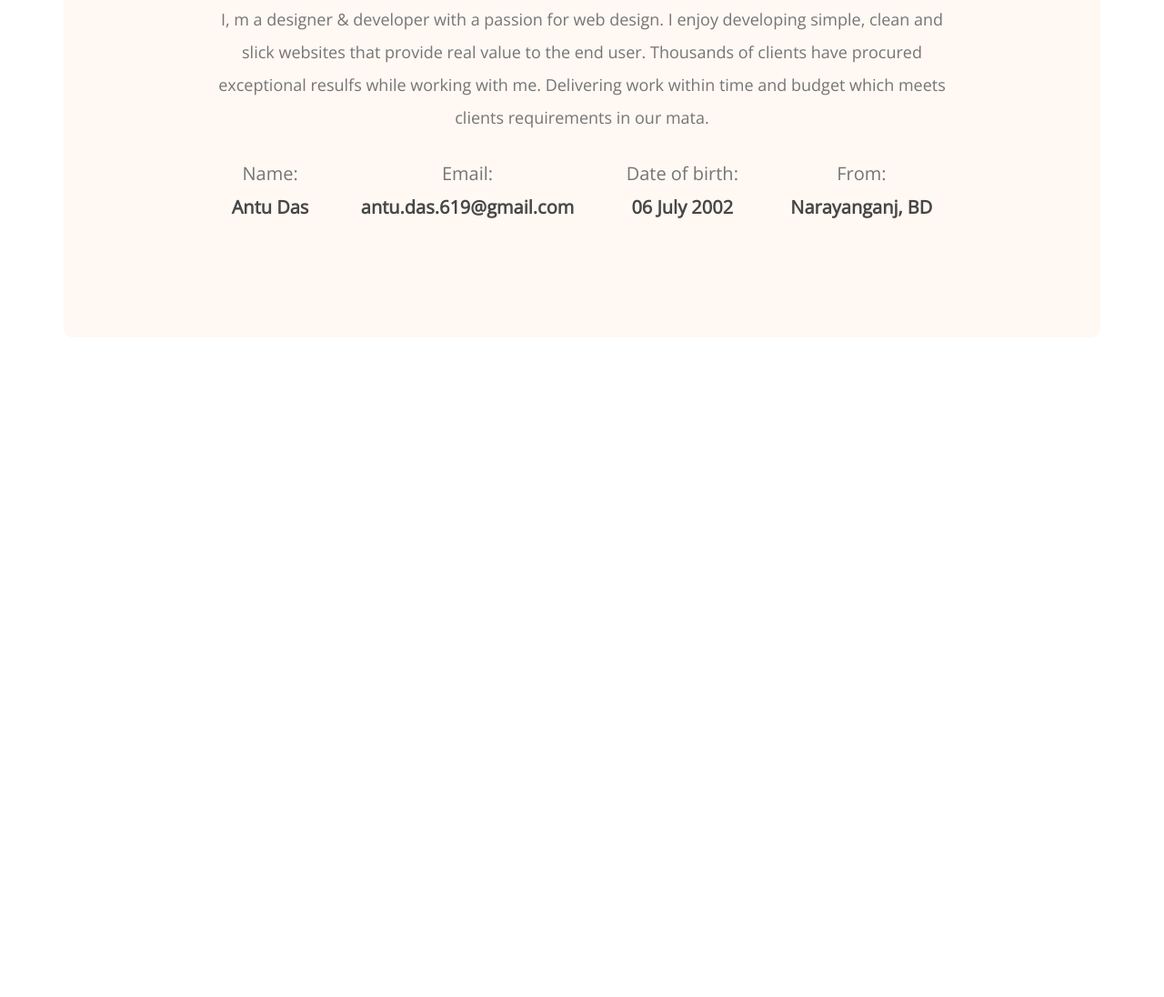
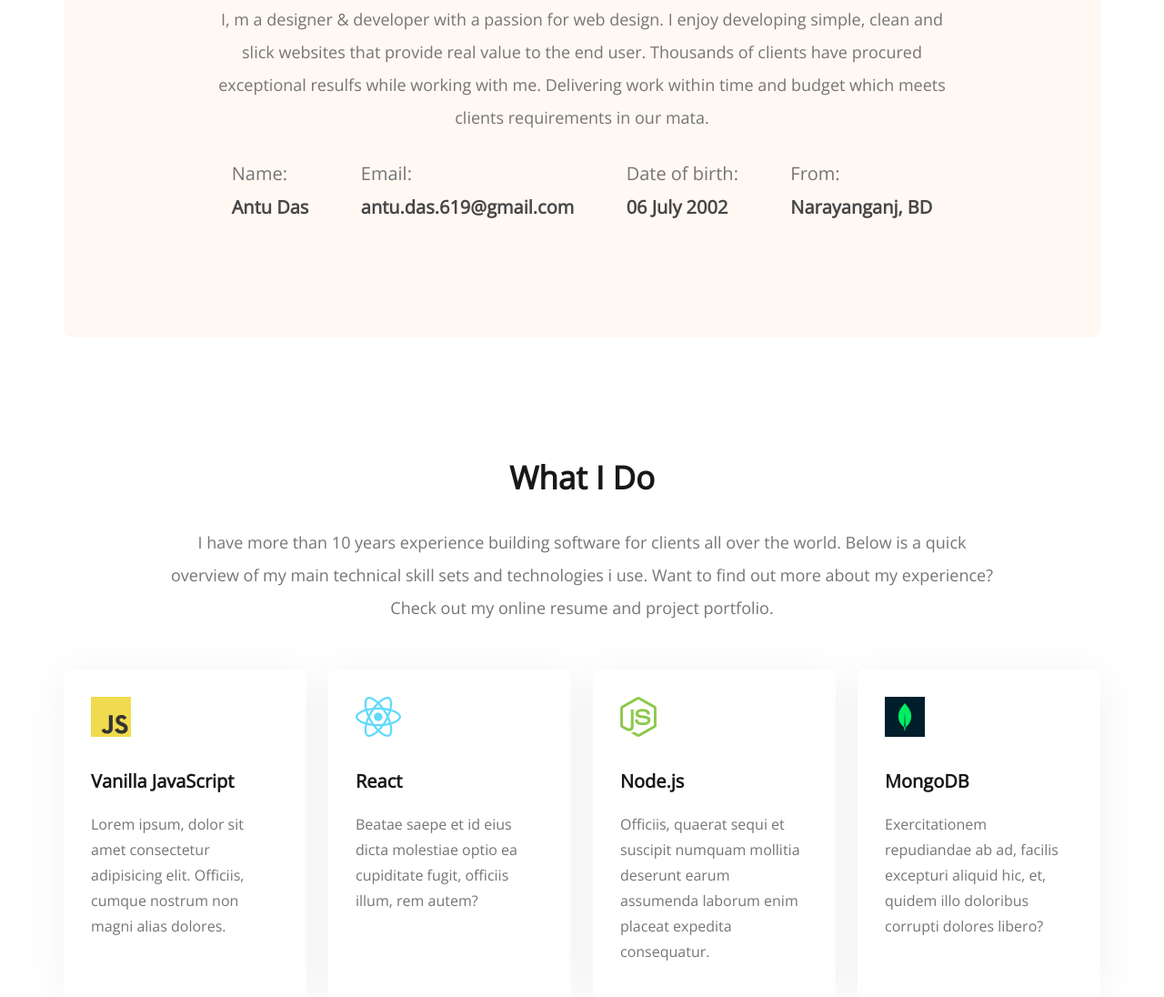
Before and after one commit to antu619/portfolio-project, a plain HTML site: page index.html in a window 1280 px wide. Shown: the part 1153-2249 px from the top of the page at 91% size. Before the commit the page ends 1524 px from the top, so only its background shows below. Drawn offline with nearby package versions, Linux system fonts and the light colour scheme.

Commit message:
Created What I Do Section

```diff
--- a/css/styles.css
+++ b/css/styles.css
@@ -91,6 +91,7 @@ nav li{
     font-size: 35px;
     font-weight: 700;
     color: #181818;
+    text-align: center;
 }
 .section-text{
     color: #757575;
@@ -98,6 +99,7 @@ nav li{
     line-height: 2;
     font-size: 18px;
     font-weight: 400;
+    text-align: center;
 }
 
 /* Main Styles */
@@ -107,7 +109,6 @@ main{
 }
 .about{
     margin-top: 130px;
-    text-align: center;
     background: #FFF8F3;
     border-radius: 10px;
     padding: 130px 156px;
@@ -127,3 +128,33 @@ main{
     font-size: 20px;
     font-weight: 700;
 }
+
+/* What I Do Styles */
+.what-i-do{
+    margin-top: 130px;
+}
+.skills-container{
+    display: flex;
+    gap: 24px;
+    margin-top: 50px;
+}
+.skill{
+    border-radius: 5px;
+    background: #FFF;
+    box-shadow: 0px 6px 50px 0px rgba(0, 0, 0, 0.06);
+    padding: 30px;
+    width: 267px;
+    height: 300px;
+}
+.skill-title{
+    font-size: 20px;
+    font-weight: 700;
+    color: #181818;
+    margin: 30px 0 20px;
+}
+.skill-text{
+    font-size: 16px;
+    font-weight: 400;
+    line-height: 28px;
+    color: #757575;
+}
--- a/index.html
+++ b/index.html
@@ -63,6 +63,33 @@
                 </div>
             </div>
         </section>
+        <!-- What I Do Section -->
+        <section class="what-i-do">
+            <h3 class="section-title">What I Do</h3>
+            <p class="section-text">I have more than 10 years experience building software for clients all over the world. Below is a quick<br> overview of my main technical skill sets and technologies i use. Want to find out more about my experience?<br> Check out my online resume and project portfolio.</p>
+            <div class="skills-container">
+                <div class="skill">
+                    <img src="images/icons/js.png" alt="">
+                    <p class="skill-title">Vanilla JavaScript</p>
+                    <p class="skill-text">Lorem ipsum, dolor sit amet consectetur adipisicing elit. Officiis, cumque nostrum non magni alias dolores.</p>
+                </div>
+                <div class="skill">
+                    <img src="images/icons/react.png" alt="">
+                    <p class="skill-title">React</p>
+                    <p class="skill-text">Beatae saepe et id eius dicta molestiae optio ea cupiditate fugit, officiis illum, rem autem?</p>
+                </div>
+                <div class="skill">
+                    <img src="images/icons/nodejs.png" alt="">
+                    <p class="skill-title">Node.js</p>
+                    <p class="skill-text">Officiis, quaerat sequi et suscipit numquam mollitia deserunt earum assumenda laborum enim placeat expedita consequatur.</p>
+                </div>
+                <div class="skill">
+                    <img src="images/icons/mongo.png" alt="">
+                    <p class="skill-title">MongoDB</p>
+                    <p class="skill-text">Exercitationem repudiandae ab ad, facilis excepturi aliquid hic, et, quidem illo doloribus corrupti dolores libero?</p>
+                </div>
+            </div>
+        </section>
     </main>
 </body>
 </html>
```
